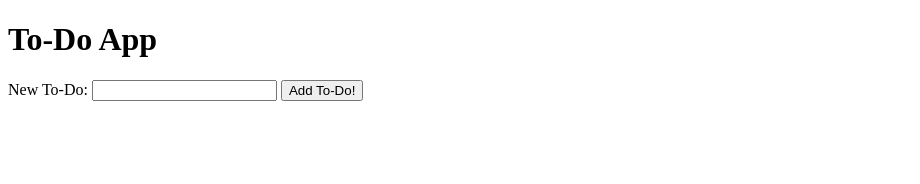
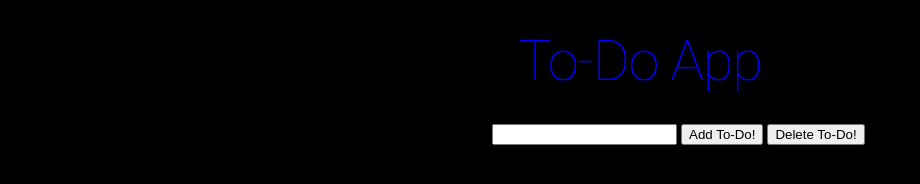
Before and after one commit to fpananganan/fpananganan-to-do-list, a plain HTML site: page index.html in a window 1280 px wide. Shown: the whole page, without its empty margins (0-920 px from the left). Drawn offline with nearby package versions, Linux system fonts and the light colour scheme.

Commit message:
assignment-5 completed

```diff
--- a/index.html
+++ b/index.html
@@ -3,14 +3,20 @@
   <head>
     <meta name="viewport" content="width=device-width, initial-scale=1">
     <title>To-Do App</title>
+    <!-- Material Design Lite -->
+    <script src="https://code.getmdl.io/1.3.0/material.min.js"></script>
+    <link rel="stylesheet" href="https://code.getmdl.io/1.3.0/material.indigo-pink.min.css">
+    <link rel="stylesheet" href="main.css">
   </head>
-  <body>
-    <h1>To-Do App</h1>
+  <body style="background-color:black; text-align:center">
+      <h1>To-Do App</h1>
+    </header>
 
     <form id="addToDoForm">
       <label for="newToDoText">New To-Do:</label>
       <input type="text" id="newToDoText">
       <button type="submit">Add To-Do!</button>
+      <button type="delete">Delete To-Do!</button>
     </form>
 
     <ul id="toDoList">
--- /dev/null
+++ b/main.css
@@ -0,0 +1,10 @@
+body {
+  height: 60vh;
+  justify-content: center;
+  text-align: center;
+}
+
+h1 {
+  color: blue;
+  font-weight: lighter;
+}
```
Also changed, not shown: app.js (line endings or trailing spaces).
